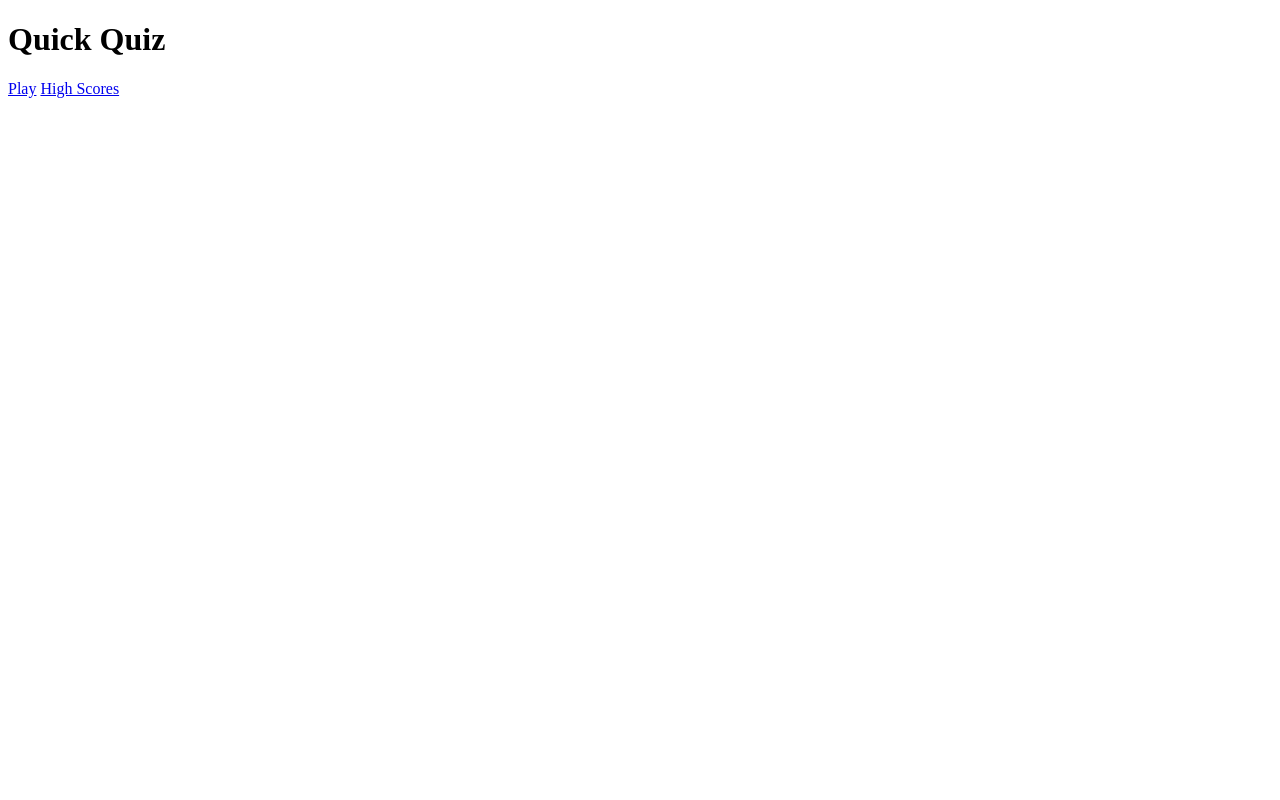
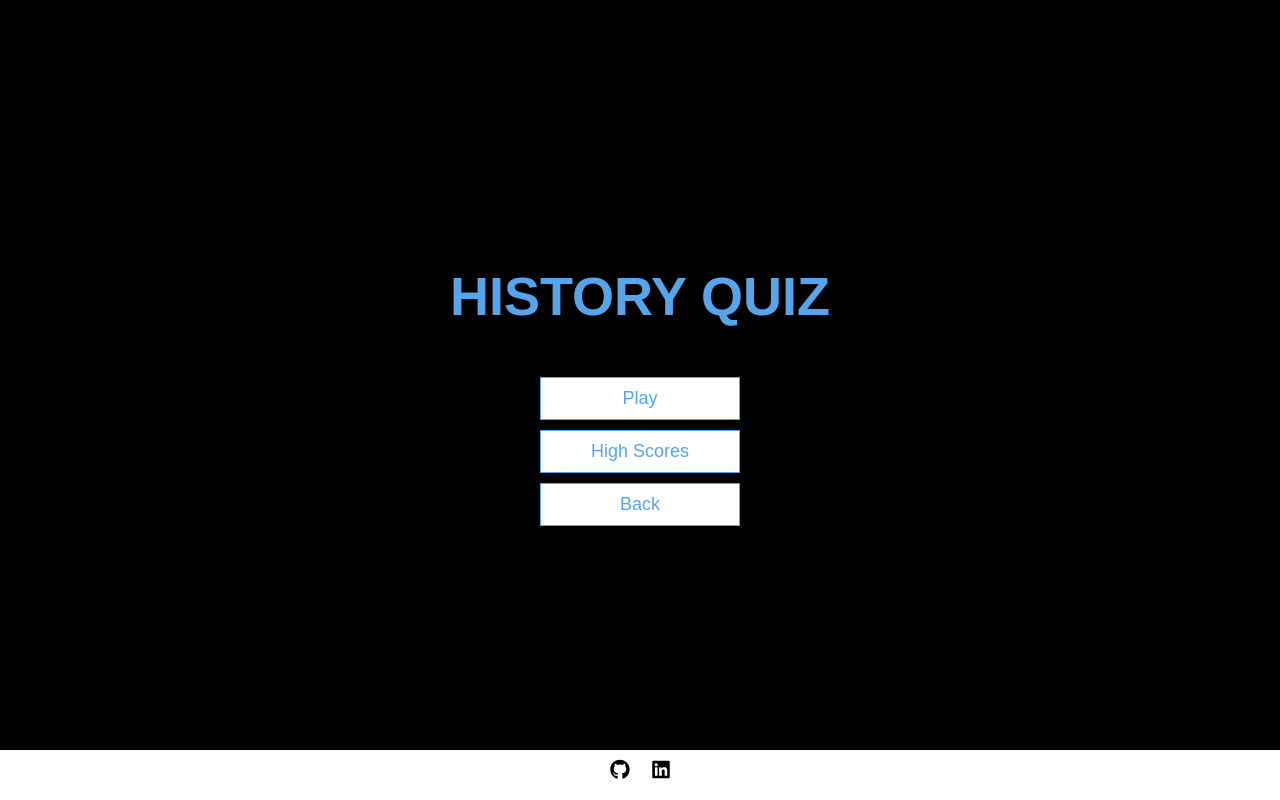
Before and after one commit to Code-Institute-Submissions/My-JavaScript-Project, a plain HTML site: page index.html in a window 1280 px wide. Drawn offline with Linux system fonts and the light colour scheme.

Commit message:
add css styling

```diff
--- a/assets/css/app.css
+++ b/assets/css/app.css
@@ -0,0 +1,106 @@
+/*Universal Styling*/
+:root {
+    background-color: #000;
+    font-size: 62.5%;
+}
+*{
+    box-sizing: border-box;
+    font-family: Arial, Helvetica, sans-serif;
+    margin: 0;
+    padding: 0;
+    color: #333;
+}
+/*H tag styling*/
+h1, h2, h3, h4 {
+    margin-bottom: 1rem;
+}
+h1{
+    font-size: 5.4rem;
+    color: #56a5eb;
+    margin-bottom: 5rem;
+}
+h1 > span{
+    font-size: 2.4rem;
+    font-weight: 500;
+}
+h2{
+    font-size: 4.2rem;
+    margin-bottom: 4rem;
+    font-weight: 700;
+}
+h3{
+    font-size: 2.8rem;
+    font-weight: 500;
+}
+/*Utilities*/
+.container{
+    width: 100vw;
+    height: 100vh;
+    display: flex;
+    justify-content: center;
+    align-items: center;
+    max-width: 80rem;
+    margin: 0 auto;
+}
+.container > * {
+    width: 100%;
+}
+.flex-column{
+    display: flex;
+    flex-direction: column;
+}
+.flex-center{
+    justify-content: center;
+    align-items: center;
+}
+.justify-center{
+    justify-content: center;
+}
+.text-center{
+    text-align: center;
+}
+.hidden{
+    display: none;
+}
+/*btn styling*/
+.btn{
+    font-size: 1.8rem;
+    padding: 1rem 0;
+    width: 20rem;
+    text-align: center;
+    border: 0.1rem solid #56a5eb;
+    margin-bottom: 1rem;
+    text-decoration: none;
+    color: #56a5eb;
+    background-color: white;
+}
+.btn:hover{
+    cursor: pointer;
+    box-shadow: 0 0.4rem 1.4rem 0 rgba(86, 185, 235, 0.5);
+    transform: translateY(-0.1rem);
+    transition: transform 150ms;
+}
+.btn[disabled]:hover{
+    cursor: not-allowed;
+    box-shadow: none;
+    transform: none;
+}
+/*footer*/
+footer {
+	position: fixed;
+	bottom: 0;
+	width: 100%;
+	text-align: center;
+	background-color: #FFF;
+	height: 50px;
+	color: #000;
+}
+.social-icons {
+	color: #000;
+	font-size: 2rem;
+	padding: 10px;
+	margin-bottom: 10px;
+}
+.social-icons:hover {
+	color: rgb(255, 0, 0);
+}
--- a/index.html
+++ b/index.html
@@ -4,16 +4,23 @@
     <meta charset="UTF-8">
     <meta http-equiv="X-UA-Compatible" content="IE=edge">
     <meta name="viewport" content="width=device-width, initial-scale=1.0">
-    <title>Quiz Game</title>
+    <!--Font Awesome-->
+    <script src="https://kit.fontawesome.com/baf9609738.js" crossorigin="anonymous"></script>
+    <title>A History Quiz Game</title>
     <link rel="stylesheet" href="/assets/css/app.css">
 </head>
 <body>
     <div class="container">
         <div id="home" class="flex-center flex-column">
-            <h1>Quick Quiz</h1>
+            <h1>HISTORY QUIZ</h1>
             <a class="btn" href="/game.html">Play</a>
             <a class="btn" href="/highscores.html">High Scores</a>
+            <a class="btn" href="#">Back</a>
         </div>
     </div>
+    <footer>
+        <a href="https://github.com/Jambrisak" target="_blank" title="Visit my GitHub profile and project repository"><i class="fa-brands fa-github social-icons"></i></a>
+        <a href="https://www.linkedin.com/in/philip-jambrisak/" target="_blank" title="Visit my linkedIn profile"><i class="fa-brands fa-linkedin social-icons"></i></a>
+     </footer>
 </body>
 </html>
```
Also changed, not shown: assets/images/History.jpg (added).
